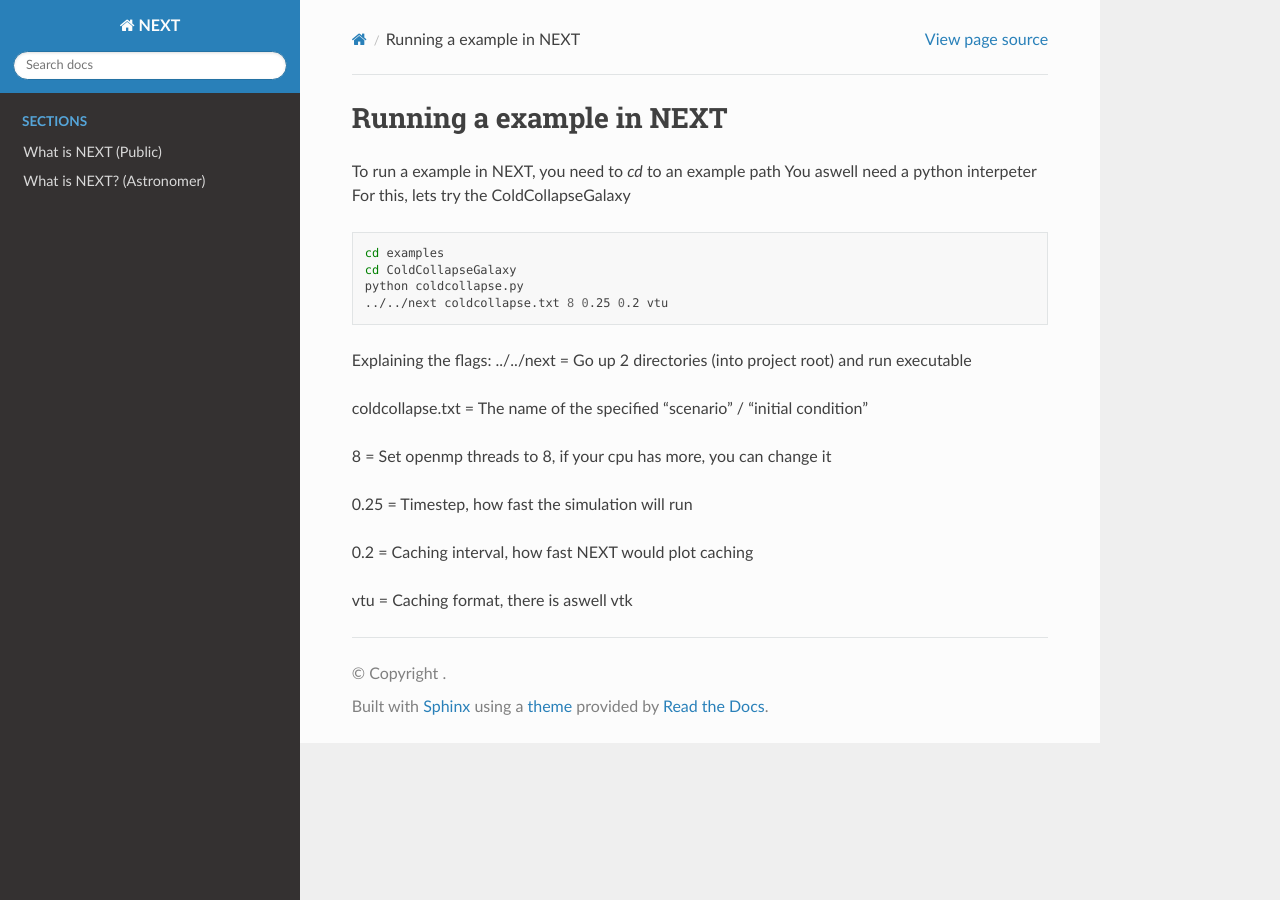
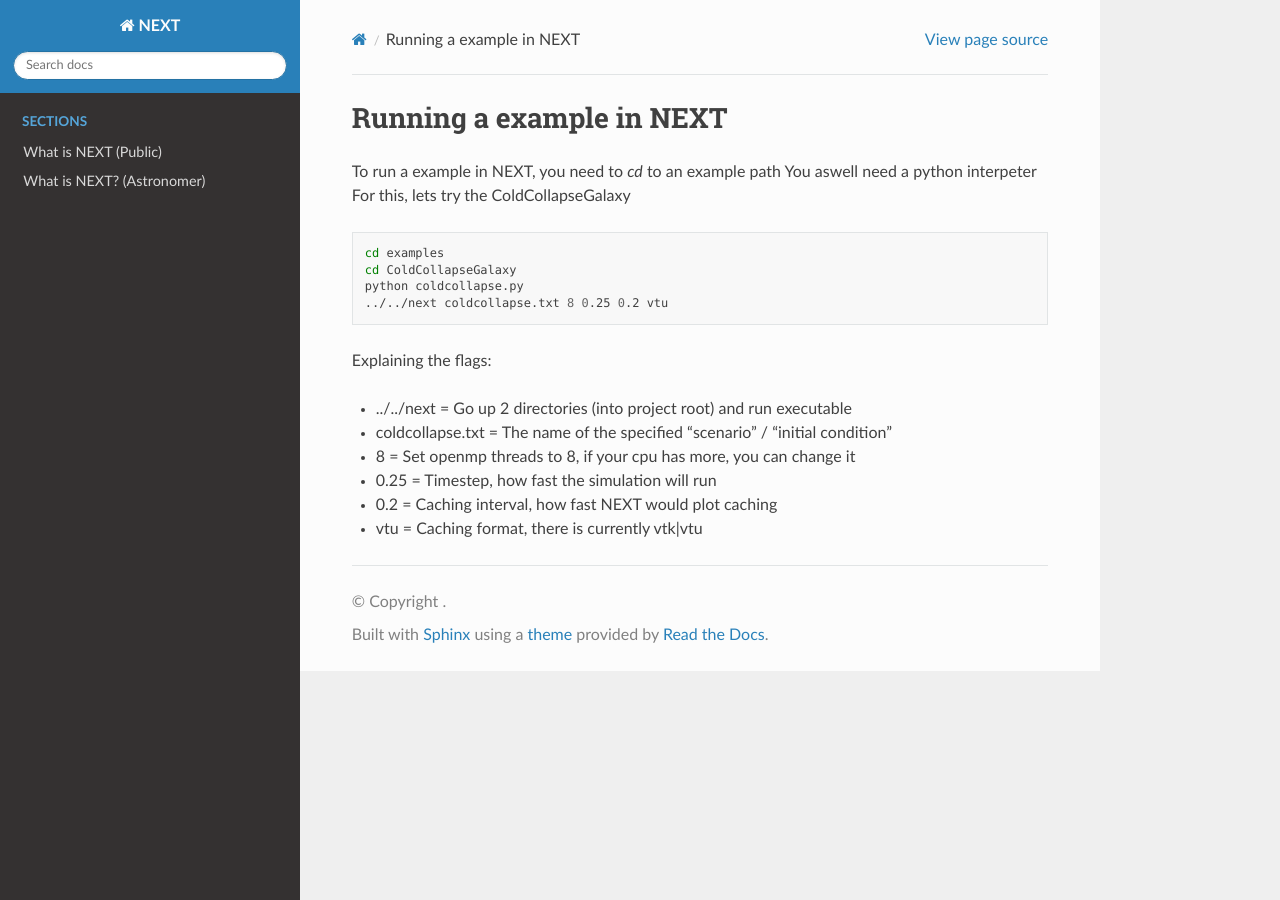
Before and after one commit to TimGoTheCreator/NEXT, a Sphinx documentation site: the page built from docs/running-example.md, in a window 1280 px wide. Built offline with Sphinx 7.4.7 and the Read the Docs theme 3.1.0, drawn with Linux system fonts in a browser that asks for light colours.

Commit message:
Update running-example.md

````diff
--- a/docs/running-example.md
+++ b/docs/running-example.md
@@ -11,14 +11,15 @@ python coldcollapse.py
 ```
 
 Explaining the flags:
-../../next = Go up 2 directories (into project root) and run executable
 
-coldcollapse.txt = The name of the specified "scenario" / "initial condition"
+- ../../next = Go up 2 directories (into project root) and run executable
 
-8 = Set openmp threads to 8, if your cpu has more, you can change it
+- coldcollapse.txt = The name of the specified "scenario" / "initial condition"
 
-0.25 = Timestep, how fast the simulation will run
+- 8 = Set openmp threads to 8, if your cpu has more, you can change it
 
-0.2 = Caching interval, how fast NEXT would plot caching
+- 0.25 = Timestep, how fast the simulation will run
 
-vtu = Caching format, there is aswell vtk
+- 0.2 = Caching interval, how fast NEXT would plot caching
+
+- vtu = Caching format, there is currently vtk|vtu
````
